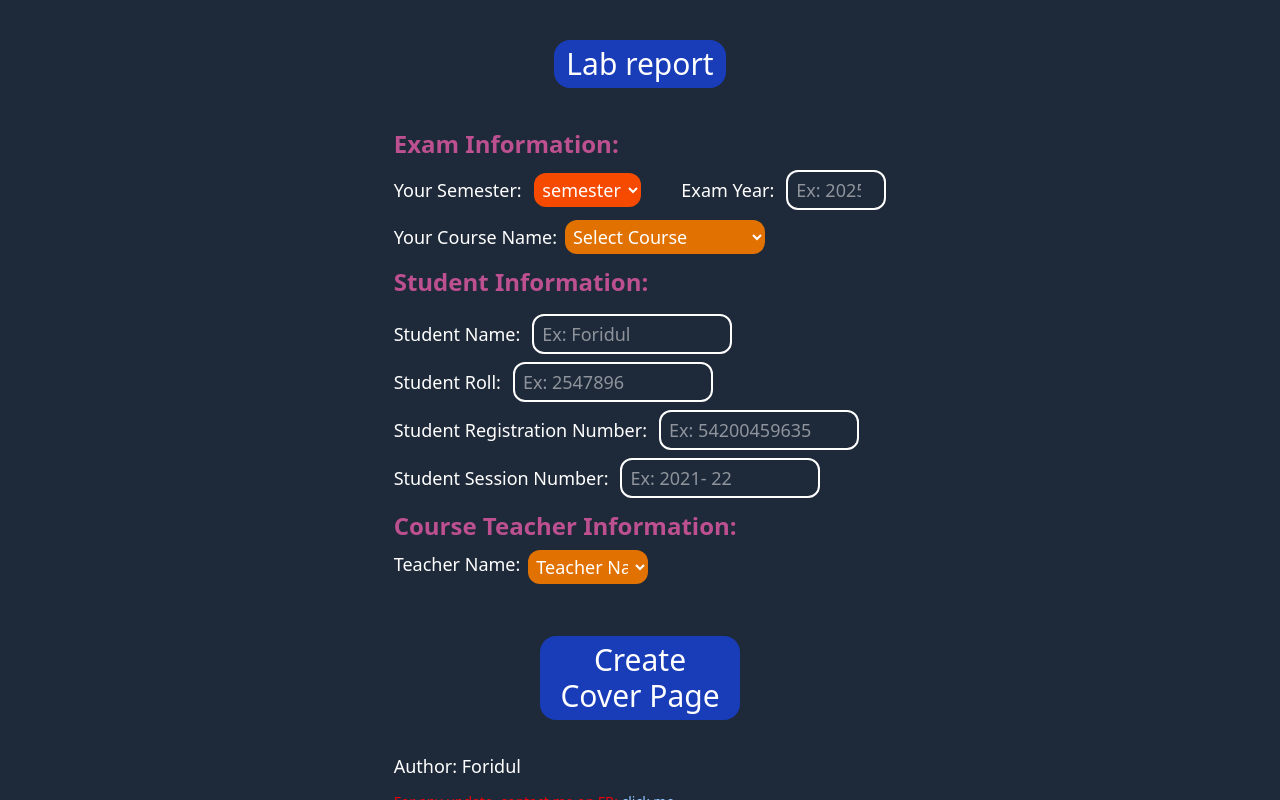
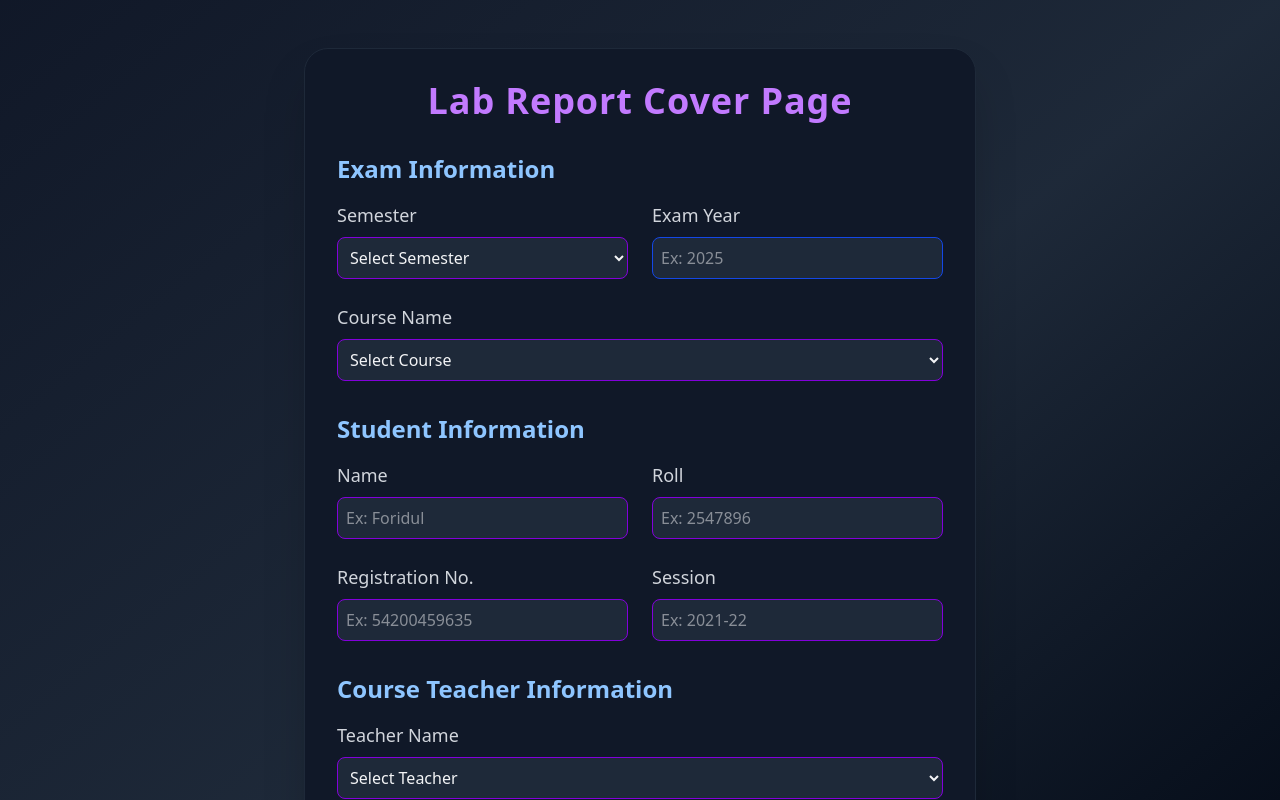
Before and after one commit to Foridul35962/SBPGC-Cover-Page, a React (Vite) app: page / in a window 1280 px wide. Shown: the top 800 px of the page. Built offline with nearby package versions, Linux system fonts and the light colour scheme.

Commit message:
UI design change

```diff
--- a/src/component/informations.jsx
+++ b/src/component/informations.jsx
@@ -32,38 +32,50 @@ const information = ({ setAllData }) => {
         studentSessionElement.current.value = "";
     }
     return (
-        <div className="w-full flex flex-col justify-center items-center py-10 px-7">
-            <h1 className="text-3xl bg-blue-800 px-3 py-1.5 mb-10 rounded-2xl">Lab report</h1>
-            <form className="text-lg" onSubmit={handleSubmit}>
-                <div className="flex flex-col gap-3">
-                    <div className="flex flex-col gap-2.5">
-                        <h2 className="text-2xl text-[#bc5090] font-bold">Exam Information:</h2>
-                        <div className="flex gap-2 xs:gap-10 items-center">
-                            <div className="flex-row">
-                                <label htmlFor="semesterId" className="mr-2">Your Semester: </label>
-                                <select className="bg-orange-600 p-1 cursor-pointer rounded-xl" id='semesterId' name="1st" required value={semester} onChange={(e) => setSemester(e.target.value)}>
-                                    <option value="">semester</option>
-                                    <option value="1st Year 1st Semester">1st</option>
-                                    <option value="1st Year 2nd Semester">2nd</option>
-                                    <option value="2nd Year 3rd Semester">3rd</option>
-                                    <option value="2nd Year 4th Semester">4th</option>
-                                    <option value="3rd Year 5th Semester">5th</option>
-                                    <option value="3rd Year 6th Semester">6th</option>
-                                    <option value="4th Year 7th Semester">7th</option>
-                                    <option value="4th Year 8th Semester">8th</option>
+        <div className="w-full min-h-screen flex flex-col justify-center items-center bg-gradient-to-br from-gray-900 via-gray-800 to-gray-950 py-12 px-4">
+            <div className="bg-gray-900 shadow-2xl rounded-3xl p-8 w-full max-w-2xl border border-gray-800">
+                <h1 className="text-4xl font-extrabold text-purple-400 mb-8 text-center tracking-wide">Lab Report Cover Page</h1>
+                <form className="space-y-8" onSubmit={handleSubmit}>
+                    {/* Exam Information */}
+                    <section>
+                        <h2 className="text-2xl font-semibold text-blue-300 mb-4">Exam Information</h2>
+                        <div className="grid grid-cols-1 md:grid-cols-2 gap-6">
+                            <div>
+                                <label htmlFor="semesterId" className="block text-lg font-medium text-gray-300 mb-2">Semester</label>
+                                <select
+                                    className="w-full bg-gray-800 border border-purple-700 p-2 rounded-lg text-gray-100 focus:outline-none focus:ring-2 focus:ring-purple-500"
+                                    id="semesterId"
+                                    required
+                                    value={semester}
+                                    onChange={(e) => setSemester(e.target.value)}
+                                >
+                                    <option value="">Select Semester</option>
+                                    <option value="1st Year 1st Semester">1st Year 1st Semester</option>
+                                    <option value="1st Year 2nd Semester">1st Year 2nd Semester</option>
+                                    <option value="2nd Year 3rd Semester">2nd Year 3rd Semester</option>
+                                    <option value="2nd Year 4th Semester">2nd Year 4th Semester</option>
+                                    <option value="3rd Year 5th Semester">3rd Year 5th Semester</option>
+                                    <option value="3rd Year 6th Semester">3rd Year 6th Semester</option>
+                                    <option value="4th Year 7th Semester">4th Year 7th Semester</option>
+                                    <option value="4th Year 8th Semester">4th Year 8th Semester</option>
                                 </select>
                             </div>
                             <div>
-                                <label htmlFor="examYear" className="mr-3">Exam Year:</label>
-                                <input className="border-2 rounded-xl w-25 p-1 px-2" type="number" id='examYear' ref={examYearElement} placeholder="Ex: 2025" required />
+                                <label htmlFor="examYear" className="block text-lg font-medium text-gray-300 mb-2">Exam Year</label>
+                                <input
+                                    className="w-full border border-blue-700 bg-gray-800 text-gray-100 rounded-lg p-2 focus:outline-none focus:ring-2 focus:ring-blue-500"
+                                    type="number"
+                                    id="examYear"
+                                    ref={examYearElement}
+                                    placeholder="Ex: 2025"
+                                    required
+                                />
                             </div>
-                        </div>
-                        <div>
-                            <label htmlFor="courseName" className="mr-2">Your Course Name:</label>
-                            <>
-                                {
+                            <div className="md:col-span-2">
+                                <label htmlFor="courseName" className="block text-lg font-medium text-gray-300 mb-2">Course Name</label>
                                 <select
-                                        value={courseName} className="bg-amber-600 p-1 w-30 xs:w-50 cursor-pointer rounded-xl"
+                                    value={courseName}
+                                    className="w-full bg-gray-800 border border-purple-700 p-2 rounded-lg text-gray-100 focus:outline-none focus:ring-2 focus:ring-purple-500"
                                     onChange={(e) => setCourseName(e.target.value)}
                                     required
                                     disabled={subjects.length === 0}
@@ -74,52 +86,105 @@ const information = ({ setAllData }) => {
                                             key={subj.code}
                                             value={JSON.stringify({ name: subj.name, code: subj.code })}
                                         >
-                                                {subj.name.split(" ")[0]}
+                                            {subj.name}
                                         </option>
-                                        ))}
-                                    </select>
-                                }
-                            </>
-                        </div>
-                    </div>
-                    <div className="[&>*]:flex *:gap-3 *:items-center flex flex-col gap-2">
-                        <h2 className="text-2xl text-[#bc5090] font-bold mb-2">Student Information:</h2>
-                        <div>
-                            <label htmlFor="studentName">Student Name:</label>
-                            <input className="border-2 px-2 w-30 xs:w-50 py-1 rounded-xl" ref={studentNameElement} type="text" id="studentName" placeholder="Ex: Foridul" />
-                        </div>
-                        <div>
-                            <label htmlFor="studentRoll">Student Roll:</label>
-                            <input className="border-2 px-2 w-30 xs:w-50 py-1 rounded-xl" ref={studentRollElement} type="number" id="studentRoll" placeholder="Ex: 2547896" />
-                        </div>
-                        <div>
-                            <label htmlFor="studentReg">Student Registration Number:</label>
-                            <input className="border-2 px-2 w-30 xs:w-50 py-1 rounded-xl" ref={studentRegElement} type="number" id="studentReg" placeholder="Ex: 54200459635" />
-                        </div>
-                        <div>
-                            <label htmlFor="studentSession">Student Session Number:</label>
-                            <input className="border-2 px-2 w-30 xs:w-50 py-1 rounded-xl" ref={studentSessionElement} type="text" id="studentSession" placeholder="Ex: 2021- 22" />
-                        </div>
-                    </div>
-                    <div className="flex flex-col gap-2">
-                        <h2 className="text-2xl text-[#bc5090] font-bold">Course Teacher Information:</h2>
-                        <div className="flex flex-col xs:flex-row gap-2">
-                            <label htmlFor="teacherName">Teacher Name:</label>
-                            <select className="bg-amber-600 w-30 xs:50 p-1 cursor-pointer rounded-xl" id='teacherName' name="" required value={teacherName} onChange={(e) => setTeacherName(e.target.value)}>
-                                <option value="">Teacher Name</option>
-                                {TeacherInfo.map((teacher, idx)=>(
-                                    <option key={idx} value={JSON.stringify({ name: teacher.name, position: teacher.position })}>{teacher.name}</option>
                                     ))}
                                 </select>
                             </div>
                         </div>
-                    <div className="w-full flex justify-center mt-10">
-                        <button type="submit" className="text-3xl bg-blue-800 px-3 py-1.5 mb-5 w-50 rounded-2xl cursor-pointer hover:scale-105 active:bg-blue-900">Create Cover Page</button>
+                    </section>
+                    {/* Student Information */}
+                    <section>
+                        <h2 className="text-2xl font-semibold text-blue-300 mb-4">Student Information</h2>
+                        <div className="grid grid-cols-1 md:grid-cols-2 gap-6">
+                            <div>
+                                <label htmlFor="studentName" className="block text-lg font-medium text-gray-300 mb-2">Name</label>
+                                <input
+                                    className="w-full border border-purple-700 bg-gray-800 text-gray-100 rounded-lg p-2 focus:outline-none focus:ring-2 focus:ring-purple-500"
+                                    ref={studentNameElement}
+                                    type="text"
+                                    id="studentName"
+                                    placeholder="Ex: Foridul"
+                                />
                             </div>
-                    <p>Author: Foridul</p>
-                    <p className="text-sm text-red-600">For any update, contact me on FB: <a href="https://www.facebook.com/foridul35962" className="text-blue-300 underline" target="_main">click me</a></p>
+                            <div>
+                                <label htmlFor="studentRoll" className="block text-lg font-medium text-gray-300 mb-2">Roll</label>
+                                <input
+                                    className="w-full border border-purple-700 bg-gray-800 text-gray-100 rounded-lg p-2 focus:outline-none focus:ring-2 focus:ring-purple-500"
+                                    ref={studentRollElement}
+                                    type="number"
+                                    id="studentRoll"
+                                    placeholder="Ex: 2547896"
+                                />
+                            </div>
+                            <div>
+                                <label htmlFor="studentReg" className="block text-lg font-medium text-gray-300 mb-2">Registration No.</label>
+                                <input
+                                    className="w-full border border-purple-700 bg-gray-800 text-gray-100 rounded-lg p-2 focus:outline-none focus:ring-2 focus:ring-purple-500"
+                                    ref={studentRegElement}
+                                    type="number"
+                                    id="studentReg"
+                                    placeholder="Ex: 54200459635"
+                                />
+                            </div>
+                            <div>
+                                <label htmlFor="studentSession" className="block text-lg font-medium text-gray-300 mb-2">Session</label>
+                                <input
+                                    className="w-full border border-purple-700 bg-gray-800 text-gray-100 rounded-lg p-2 focus:outline-none focus:ring-2 focus:ring-purple-500"
+                                    ref={studentSessionElement}
+                                    type="text"
+                                    id="studentSession"
+                                    placeholder="Ex: 2021-22"
+                                />
+                            </div>
+                        </div>
+                    </section>
+                    {/* Teacher Information */}
+                    <section>
+                        <h2 className="text-2xl font-semibold text-blue-300 mb-4">Course Teacher Information</h2>
+                        <div>
+                            <label htmlFor="teacherName" className="block text-lg font-medium text-gray-300 mb-2">Teacher Name</label>
+                            <select
+                                className="w-full bg-gray-800 border border-purple-700 p-2 rounded-lg text-gray-100 focus:outline-none focus:ring-2 focus:ring-purple-500"
+                                id="teacherName"
+                                required
+                                value={teacherName}
+                                onChange={(e) => setTeacherName(e.target.value)}
+                            >
+                                <option value="">Select Teacher</option>
+                                {TeacherInfo.map((teacher, idx) => (
+                                    <option key={idx} value={JSON.stringify({ name: teacher.name, position: teacher.position })}>
+                                        {teacher.name}
+                                    </option>
+                                ))}
+                            </select>
+                        </div>
+                    </section>
+                    {/* Submit Button */}
+                    <div className="flex justify-center mt-8">
+                        <button
+                            type="submit"
+                            className="text-2xl font-bold bg-gradient-to-r from-purple-700 to-blue-600 text-white px-8 py-3 rounded-full shadow-lg hover:scale-105 transition-transform active:bg-purple-900"
+                        >
+                            Create Cover Page
+                        </button>
+                    </div>
+                    <div className="text-center mt-6">
+                        <p className="font-medium text-gray-400">Author: Foridul</p>
+                        <p className="text-sm text-red-400 mt-1">
+                            For any update, contact me on FB:&nbsp;
+                            <a
+                                href="https://www.facebook.com/foridul35962"
+                                className="text-blue-400 underline"
+                                target="_blank"
+                                rel="noopener noreferrer"
+                            >
+                                click me
+                            </a>
+                        </p>
                     </div>
                 </form>
+            </div>
         </div>
     )
 }
```
Lines whose indentation alone changed are shown as unchanged.
